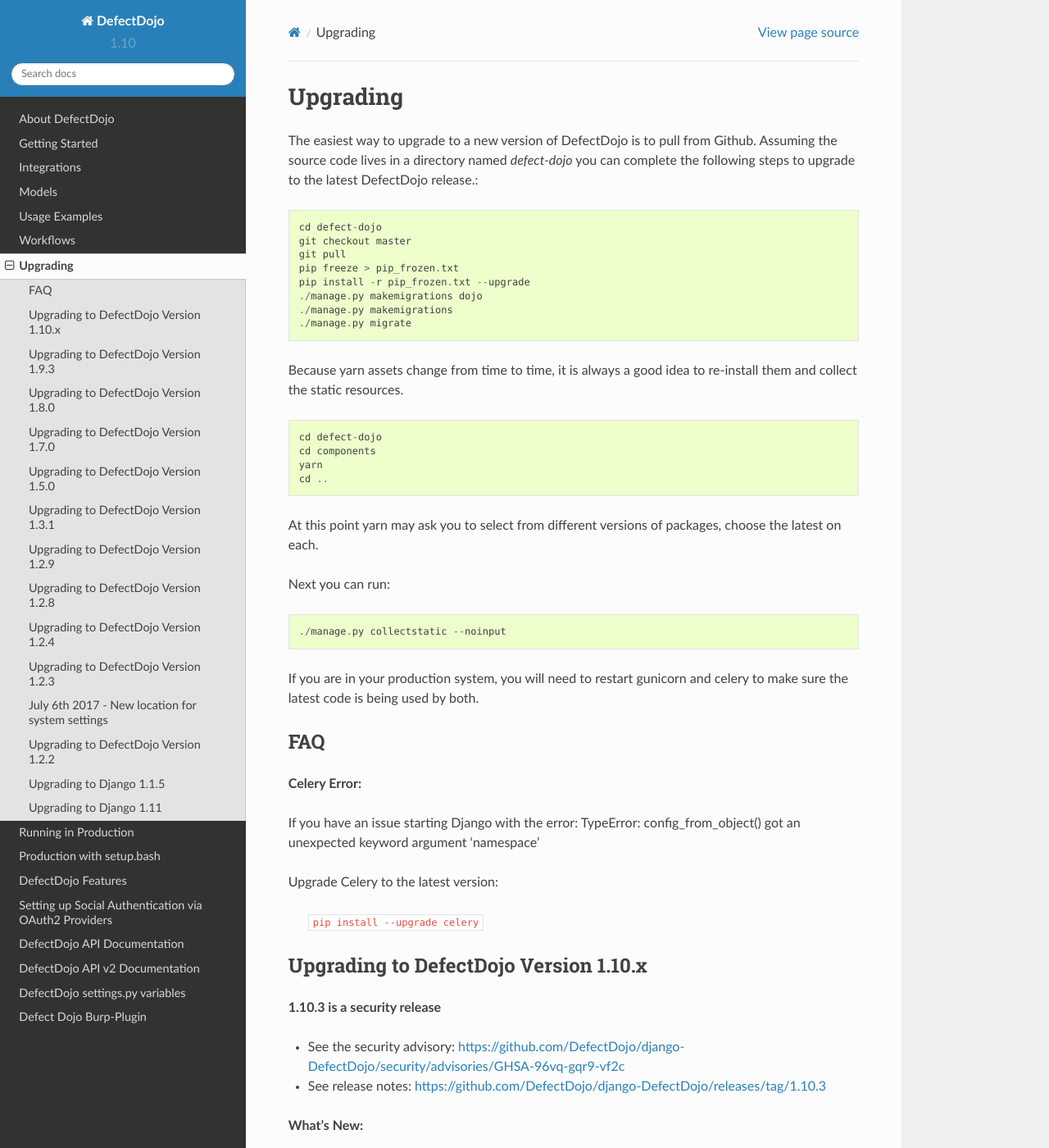
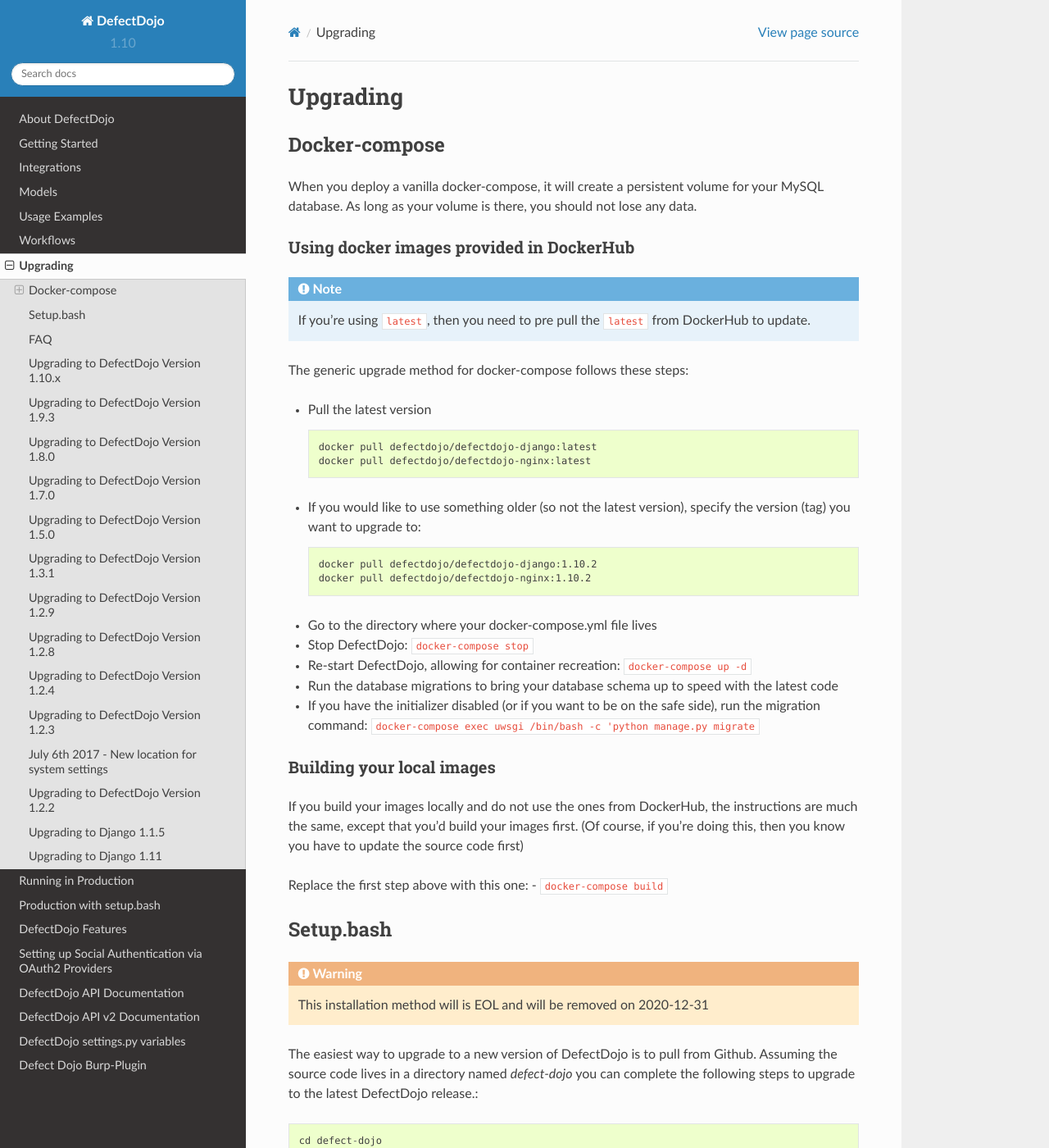
Before and after one commit to DefectDojo/Documentation, a Sphinx documentation site: the page built from docs/upgrading.rst, in a window 1280 px wide and 1400 px high. Shown: the whole window at 82% size. Built offline with Sphinx 7.4.7 and the Read the Docs theme 2.0.0, drawn with Linux system fonts in a browser that asks for light colours.

Commit message:
Add basic instructions for upgrading with docker-compose (#158)

```diff
--- a/docs/upgrading.rst
+++ b/docs/upgrading.rst
@@ -1,5 +1,50 @@
 Upgrading
 =========
+Docker-compose
+--------------
+When you deploy a vanilla docker-compose, it will create a persistent volume for your MySQL database. As long as your volume is there, you should not lose any data.
+
+Using docker images provided in DockerHub
+^^^^^^^^^^^^^^^^^^^^^^^^^^^^^^^^^^^^^^^^^
+
+.. note::
+   If you're using ``latest``, then you need to pre pull the ``latest`` from DockerHub to update.
+
+The generic upgrade method for docker-compose follows these steps:
+
+* Pull the latest version
+
+  .. code-block:: bash
+
+     docker pull defectdojo/defectdojo-django:latest
+     docker pull defectdojo/defectdojo-nginx:latest
+
+* If you would like to use something older (so not the latest version), specify the version (tag) you want to upgrade to:
+
+  .. code-block:: bash
+
+     docker pull defectdojo/defectdojo-django:1.10.2
+     docker pull defectdojo/defectdojo-nginx:1.10.2
+
+* Go to the directory where your docker-compose.yml file lives
+* Stop DefectDojo: ``docker-compose stop``
+* Re-start DefectDojo, allowing for container recreation: ``docker-compose up -d``
+* Run the database migrations to bring your database schema up to speed with the latest code
+* If you have the initializer disabled (or if you want to be on the safe side), run the migration command: ``docker-compose exec uwsgi /bin/bash -c 'python manage.py migrate``
+
+Building your local images
+^^^^^^^^^^^^^^^^^^^^^^^^^^
+
+If you build your images locally and do not use the ones from DockerHub, the instructions are much the same, except that you'd build your images first. (Of course, if you're doing this, then you know you have to update the source code first)
+
+Replace the first step above with this one:
+- ``docker-compose build``
+
+
+Setup.bash
+----------
+.. warning::
+    This installation method will is EOL and will be removed on 2020-12-31
 
 The easiest way to upgrade to a new version of DefectDojo is to pull from Github.  Assuming the source code lives in a
 directory named `defect-dojo` you can complete the following steps to upgrade to the latest DefectDojo release.::
```
